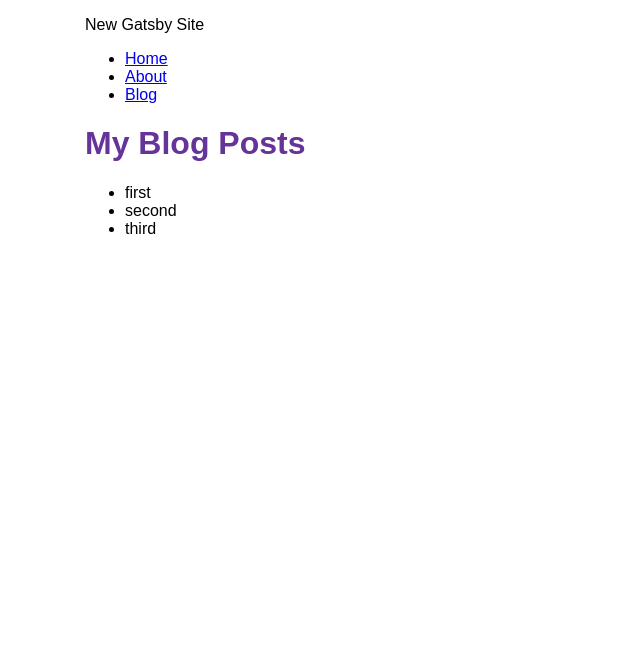
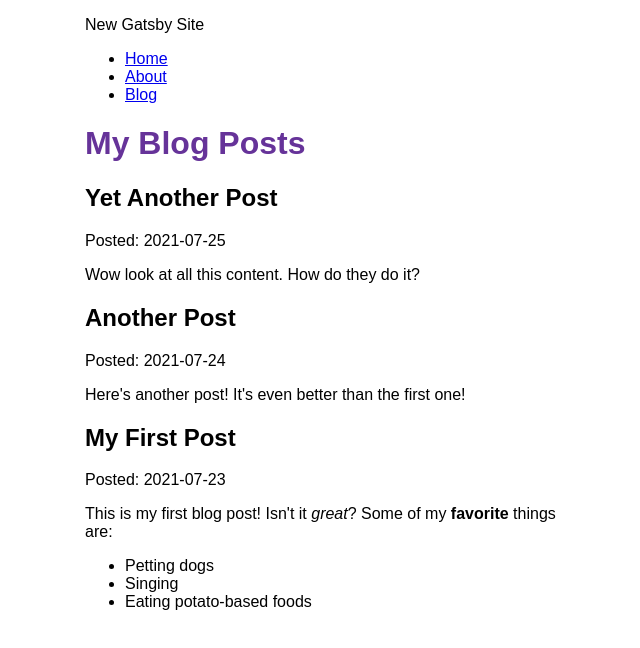
Before and after one commit to immaroot/blog, a Gatsby site: page /blog in a window 1280 px wide. Shown: the whole page, without its empty margins (305-945 px from the left). Built offline with nearby package versions, Linux system fonts and the light colour scheme; Gatsby itself is replaced by a stand-in of ours.

Commit message:
Part 5 of Gatsby Tutorial

```diff
--- a/blog/first.mdx
+++ b/blog/first.mdx
@@ -0,0 +1,9 @@
+---
+title: "My First Post"
+date: "2021-07-23"
+---
+This is my first blog post! Isn't it *great*?
+Some of my **favorite** things are:
+* Petting dogs
+* Singing
+* Eating potato-based foods
--- a/blog/second.mdx
+++ b/blog/second.mdx
@@ -0,0 +1,5 @@
+---
+title: "Another Post"
+date: "2021-07-24"
+---
+Here's another post! It's even better than the first one!
--- a/blog/third.mdx
+++ b/blog/third.mdx
@@ -0,0 +1,5 @@
+---
+title: "Yet Another Post"
+date: "2021-07-25"
+---
+Wow look at all this content. How do they do it?
--- a/gatsby-config.js
+++ b/gatsby-config.js
@@ -14,5 +14,6 @@ module.exports = {
               path: `${__dirname}/blog`,
           },
       },
+      "gatsby-plugin-mdx",
   ],
 };
--- a/package.json
+++ b/package.json
@@ -15,9 +15,12 @@
     "clean": "gatsby clean"
   },
   "dependencies": {
+    "@mdx-js/mdx": "^1.6.22",
+    "@mdx-js/react": "^1.6.22",
     "gatsby": "^2.32.13",
     "gatsby-plugin-gatsby-cloud": "^1.0.2",
     "gatsby-plugin-image": "^0.7.2",
+    "gatsby-plugin-mdx": "^2.10.1",
     "gatsby-plugin-sharp": "^2.14.4",
     "gatsby-source-filesystem": "^2.11.1",
     "react": "^17.0.1",
--- a/src/pages/blog.js
+++ b/src/pages/blog.js
@@ -1,32 +1,40 @@
 import * as React from "react"
 import Layout from "../components/layout";
-import {graphql} from "gatsby";
+import { graphql } from "gatsby";
+import { MDXRenderer } from "gatsby-plugin-mdx";
 
-const blogPage = ({data}) => {
+const BlogPage = ({data}) => {
     return (
         <Layout pageTitle="My Blog Posts">
-            <ul>
-                {
-                    data.allFile.nodes.map(node =>
-                    <li key={node.name}>
-                        {node.name}
-                    </li>
-                    )
-                }
-            </ul>
+            {
+                data.allMdx.nodes.map((node) => (
+                    <article>
+                        <h2>{node.frontmatter.title}</h2>
+                        <p>Posted: {node.frontmatter.date}</p>
+                        <MDXRenderer>
+                            { node.body }
+                        </MDXRenderer>
+                    </article>
+                ))
+            }
         </Layout>
     )
 }
 
 export const query = graphql`
-    query {
-        allFile {
-            nodes {
-                name
-            }
+  {
+    allMdx(sort: {fields: frontmatter___date, order: DESC}) {
+      nodes {
+        id
+        frontmatter {
+          date
+          title
         }
+        body
+      }
     }
+  }
 `
 
 
-export default blogPage
+export default BlogPage
```
Also changed, not shown: 1 other file.
